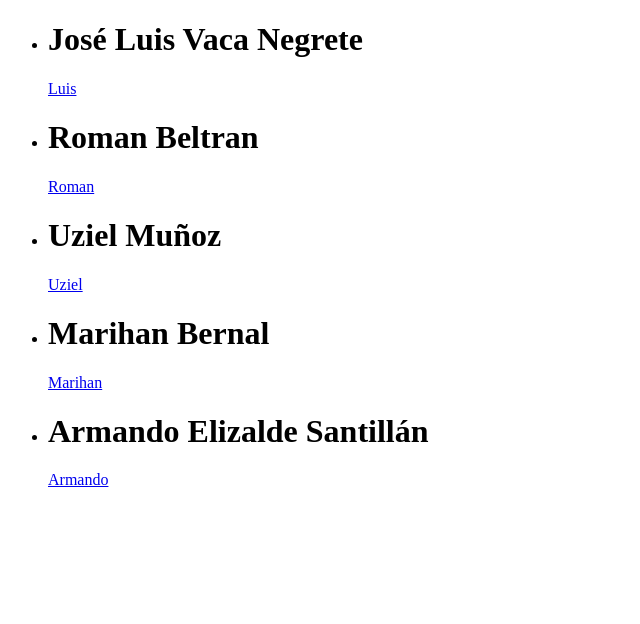
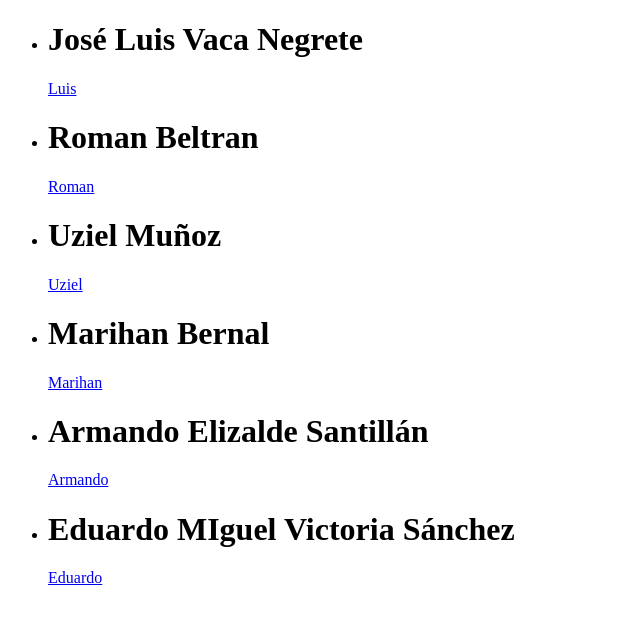
Before and after one commit to jluisvacan/pruebaGit, a plain HTML site: page index.html in a window 1280 px wide. Shown: the whole page, without its empty margins (0-640 px from the left). Drawn offline with Linux system fonts and the light colour scheme.

Commit message:
Se agregó eduardo.html y modificó index.html

```diff
--- a/index.html
+++ b/index.html
@@ -30,6 +30,11 @@
             <h1>Armando Elizalde Santillán</h1>
             <a href="/armando.html">Armando</a>
         </li>
+
+        <li>
+            <h1>Eduardo MIguel Victoria Sánchez</h1>
+            <a href="/eduardo.html">Eduardo</a>
+        </li>
     </ul>
 
 
```
Also changed, not shown: eduardo.html (added, +12 -0 lines).
